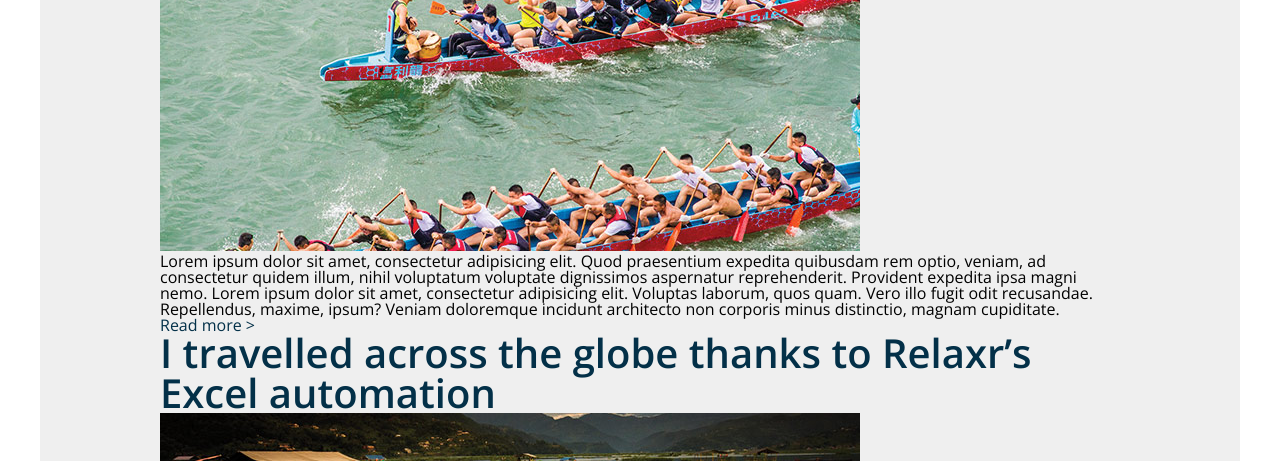
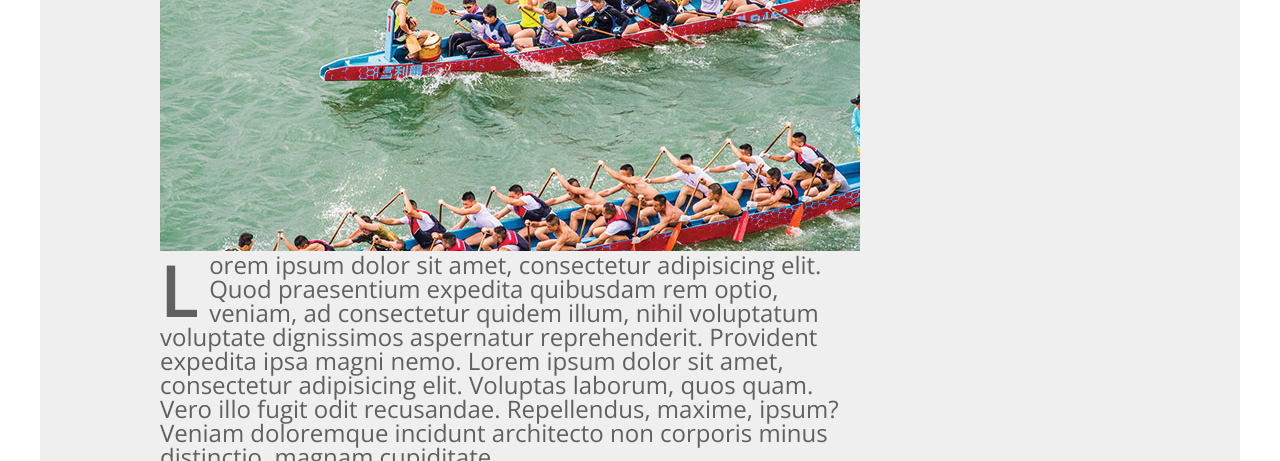
Before and after one commit to natalieholt323/relaxr_blog, a plain HTML site: page index.html in a window 1280 px wide. Shown: the part 309-770 px from the top of the page. Drawn offline with nearby package versions, Linux system fonts and the light colour scheme.

Commit message:
styling for article p, div, and first letter

```diff
--- a/css/style.css
+++ b/css/style.css
@@ -184,6 +184,30 @@ header nav a:hover {
 header nav a:active {
     color: #f9e42e;
 }
+
+#articles {
+    width: 700px;
+}
+
+article p {
+    font-size: 24px;
+    font-weight: 300;
+    color: #606060;
+}
+
+article p::first-letter {
+    float: left;
+    font-size: 300%;
+    font-weight: 600;
+    padding-right: 10px;
+}
+
+article div {
+    text-align: right;
+    font-size: 24px;
+    font-weight: 600;
+    color: #033048;
+}
 /* FOOTER */
 
 footer {
```
